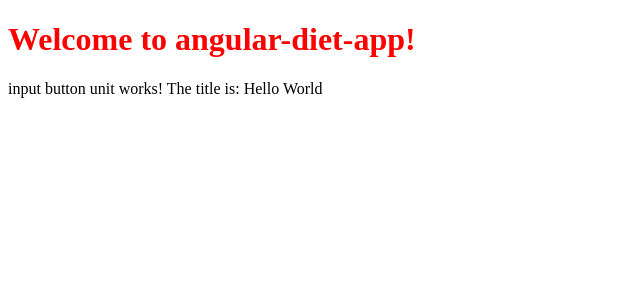
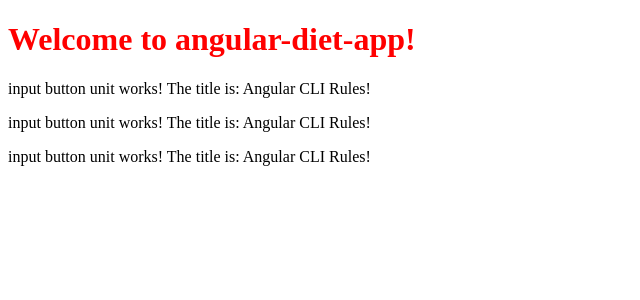
Before and after one commit to Monika-Stokowska/angular-diet-app, an Angular app: page / in a window 1280 px wide. Shown: the top 300 px of the page, without its empty margins (0-640 px from the left). Built offline with nearby package versions, Linux system fonts and the light colour scheme.

Commit message:
adding constructor and ngOnInit

```diff
--- a/src/app/app.component.ts
+++ b/src/app/app.component.ts
@@ -8,6 +8,8 @@
     </h1>
 
     <app-input-button-unit></app-input-button-unit>
+    <app-input-button-unit></app-input-button-unit>
+    <app-input-button-unit></app-input-button-unit>
   `,
   styleUrls: ['./app.component.scss']
 })
--- a/src/app/input-button-unit/input-button-unit.component.ts
+++ b/src/app/input-button-unit/input-button-unit.component.ts
@@ -1,4 +1,4 @@
-import { Component } from '@angular/core';
+import { Component, OnInit } from '@angular/core';
 
 @Component({
   selector: 'app-input-button-unit',
@@ -10,6 +10,19 @@
   `,
   styleUrls: ['./input-button-unit.component.scss']
 })
-export class InputButtonUnitComponent {
+
+export class InputButtonUnitComponent implements OnInit{
   title = 'Hello World';
+
+  constructor() {
+    this.changeTitle('My First Angular App');
+  }
+
+  ngOnInit(): void {
+    this.title = 'Angular CLI Rules!';
+  }
+
+  changeTitle(newTitle: string) {
+    this.title = newTitle;
+  }
 }
```
